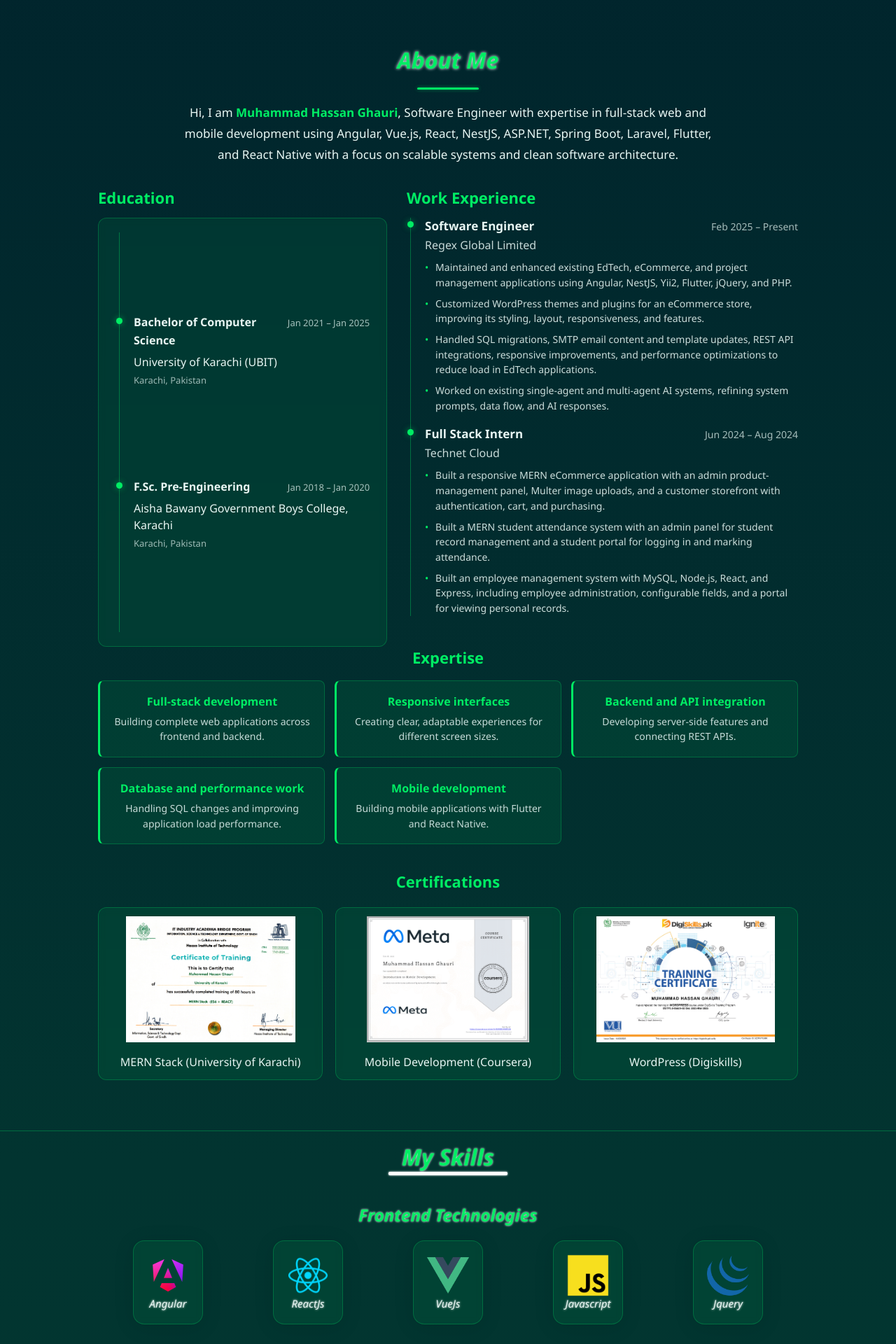
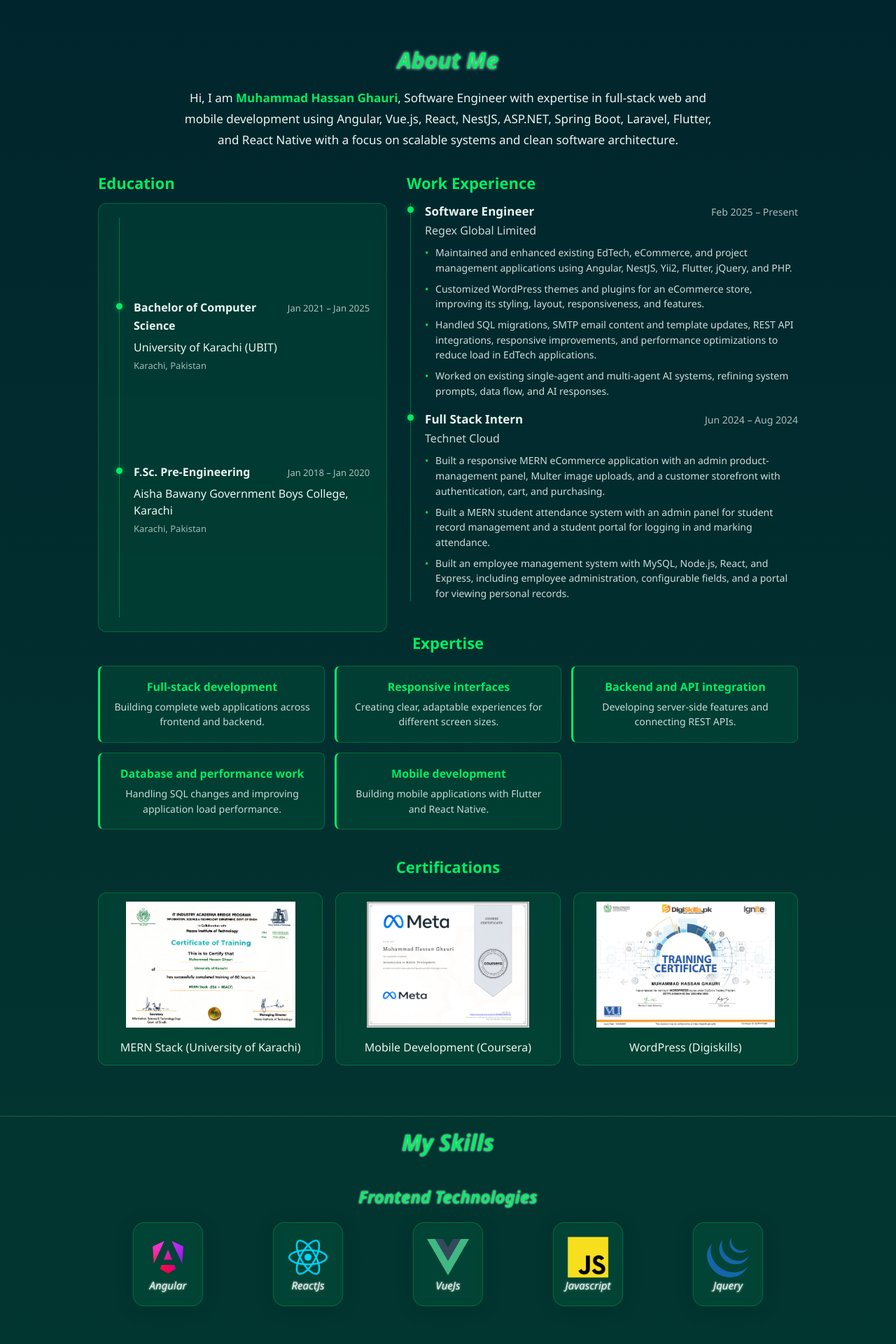
Before and after one commit to HassanGhauri/Porfolio-Website-with-ReactJs, a React (Vite) app: page / in a window 1280 px wide. Shown: the part 800-2720 px from the top of the page at 70% size. Built offline with nearby package versions, Linux system fonts and the light colour scheme.

Commit message:
styling adjustments

```diff
--- a/src/Components/About/About.css
+++ b/src/Components/About/About.css
@@ -10,16 +10,6 @@
     padding: 64px 24px 72px;
 }
 
-
-.about hr {
-    width: 88px;
-    height: 3px;
-    border-radius: 2px;
-    border: none;
-    background-color: #00ED64;
-    box-shadow: 0px 0px 5px rgba(0, 237, 100, 0.5);
-    margin: auto;
-}
 
 .about-content {
     color: #E8F6F3;
--- a/src/Components/About/About.jsx
+++ b/src/Components/About/About.jsx
@@ -27,7 +27,6 @@
     <div ref={Aboutref} className="about">
       <div className="about-content">
         <h1>About Me</h1>
-        <hr />
         <p className="about-intro">
           Hi, I am <span>Muhammad Hassan Ghauri</span>, Software Engineer with
           expertise in full-stack web and mobile development using Angular,
--- a/src/Components/Footer/Footer.css
+++ b/src/Components/Footer/Footer.css
@@ -13,16 +13,6 @@
     color: #00ED64;
     font-style: italic;
     text-shadow: 0px 0px 6px #00ED64;
-}
-
-.footer hr {
-    border: none;
-    border-radius: 5px;
-    width: 120px;
-    height: 4px;
-    background: white;
-    margin: 10px auto 30px auto;
-    box-shadow: 0px 0px 4px white;
 }
 
 /* MAIN CONTAINER */
@@ -146,10 +136,6 @@
         font-size: 22px;
     }
 
-    .footer hr {
-        width: 100px;
-    }
-
     .contact-detail {
         font-size: 14px;
     }
--- a/src/Components/Footer/Footer.jsx
+++ b/src/Components/Footer/Footer.jsx
@@ -16,7 +16,6 @@
   return (
     <div ref={Contactref} className="footer" id="contact">
       <h1>Contact</h1>
-<hr />
       <div className="footer-container">
 
         {/* CONTACT SECTION */}
--- a/src/Components/Projectsview/Projectsview.css
+++ b/src/Components/Projectsview/Projectsview.css
@@ -6,16 +6,6 @@
     padding: 40px 20px;
     box-sizing: border-box;
     position: relative;
-}
-
-.projects hr {
-    width: 170px;
-    height: 5px;
-    border-radius: 2px;
-    border: none;
-    background-color: white;
-    box-shadow: 0px 0px 3px white;
-    margin: auto;
 }
 
 /* INTRO */
--- a/src/Components/Projectsview/Projectsview.jsx
+++ b/src/Components/Projectsview/Projectsview.jsx
@@ -22,7 +22,6 @@
     <div ref={Projectref} className="projects" id="projects">
       <div className="project-intro">
         <h1>My projects</h1>
-        <hr />
         <p>
           My Github Link:{" "}
           <a href="https://github.com/HassanGhauri">
--- a/src/Components/Skills/Skills.css
+++ b/src/Components/Skills/Skills.css
@@ -29,16 +29,6 @@
     text-align: center;
     font-style: italic;
     text-shadow: 0px 0px 3px white;
-}
-
-.skills hr {
-    width: 170px;
-    height: 5px;
-    border-radius: 2px;
-    border: none;
-    background-color: white;
-    box-shadow: 0px 0px 3px white;
-    margin: auto;
 }
 
 .skills-detail {
--- a/src/Components/Skills/Skills.jsx
+++ b/src/Components/Skills/Skills.jsx
@@ -33,7 +33,6 @@
   return (
     <div ref={Skillsref} className="skills" id="skill">
       <h1>My Skills</h1>
-      <hr />
 
       {/* Frontend */}
       <h2 className="skills-category">Frontend Technologies</h2>
```
